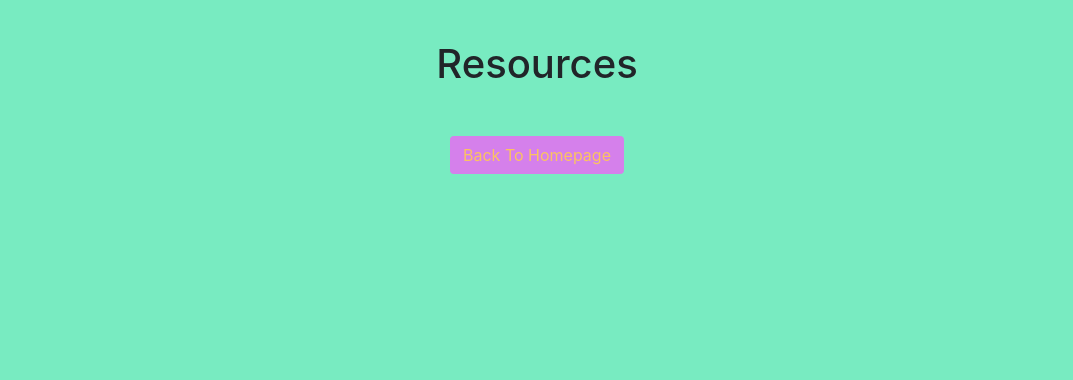
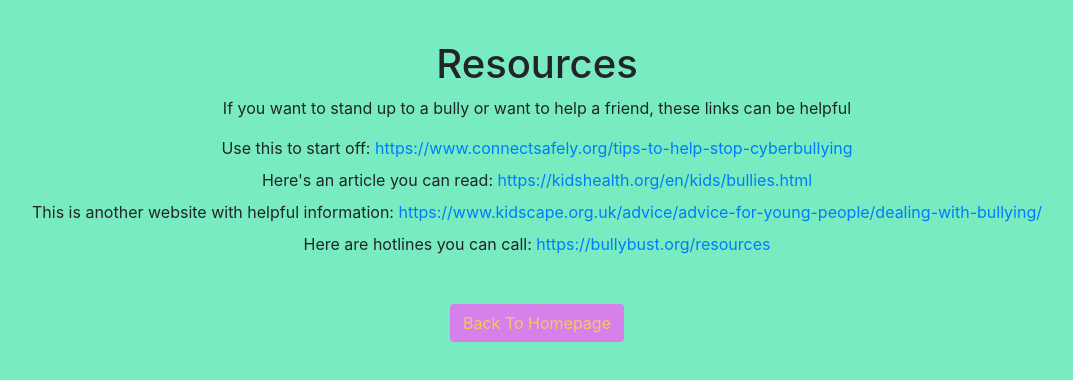
Before and after one commit to ldj20/Bullying-Detector, a React (Create React App) app in the folder frontend/bullying-detector/: page / in a window 1280 px wide. Both pictures are taken after a click on the button "Information". Shown: the top 380 px of the page, without its empty margins (103-1176 px from the left). Built offline with nearby package versions, Linux system fonts and the light colour scheme.

Commit message:
add more to info pages

```diff
--- a/frontend/bullying-detector/public/index.css
+++ b/frontend/bullying-detector/public/index.css
@@ -15,3 +15,7 @@ header {
   background-color: #D580EB;
   color: #FBC360;
 }
+
+.infoDiv {
+  margin-bottom: 0.5rem;
+}
--- a/frontend/bullying-detector/src/App.js
+++ b/frontend/bullying-detector/src/App.js
@@ -26,7 +26,7 @@ function App() {
 
   return (
     (render == "home") ?
-      <div class="wrapper">
+      <div className="wrapper">
         <header>
           <h1>Bullying Detector</h1>
           <p className="message">Welcome! If you ever think that someone may be cyberbullying you, you can
@@ -43,18 +43,33 @@ function App() {
         <br/>
         <button className="btn submit" onClick={predict}>Submit</button>
       </div> : (render == "bullied") ?
-        <div class="wrapper">
+        <div className="wrapper">
           <header>
             <h1>Cyberbullying</h1>
             <p className="message">Based off the message(s) you pasted, you are being bullied.
             Don't panic, there's solutions to this! Here's a list of links you can follow that
             can give you good information about handling bullies. However, the best thing you can
             do is reach out to a trusted adult for help.</p>
-
+            <div className="infoDiv">
+              <span>Use this to start off: </span>
+              <a href="https://www.connectsafely.org/tips-to-help-stop-cyberbullying/">https://www.connectsafely.org/tips-to-help-stop-cyberbullying</a>
+            </div>
+            <div className="infoDiv">
+              <span>Here's an article you can read: </span>
+              <a href="https://kidshealth.org/en/kids/bullies.html">https://kidshealth.org/en/kids/bullies.html</a>
+            </div>
+            <div className="infoDiv">
+              <span>This is another website with helpful information: </span>
+              <a href="https://www.kidscape.org.uk/advice/advice-for-young-people/dealing-with-bullying/">https://www.kidscape.org.uk/advice/advice-for-young-people/dealing-with-bullying/</a>
+            </div>
+            <div className="infoDiv">
+              <span>Here are hotlines you can call: </span>
+              <a href="https://bullybust.org/resources">https://bullybust.org/resources</a>
+            </div>
           </header>
             <button className="btn submit" onClick={() => setRender("home")}>Back To Homepage</button>
         </div> : (render == "not_bullied") ?
-          <div class="wrapper">
+          <div className="wrapper">
             <header>
               <h1>Not Cyberbullying</h1>
               <p className="message">Based off the message(s) you pasted, you are not being bullied.
@@ -64,10 +79,26 @@ function App() {
             </header>
             <button className="btn submit" onClick={() => setRender("home")}>Back To Homepage</button>
           </div> :
-          <div class="wrapper">
+          <div className="wrapper">
             <header>
               <h1>Resources</h1>
-
+              <p>If you want to stand up to a bully or want to help a friend, these links can be helpful</p>
+              <div className="infoDiv">
+                <span>Use this to start off: </span>
+                <a href="https://www.connectsafely.org/tips-to-help-stop-cyberbullying/">https://www.connectsafely.org/tips-to-help-stop-cyberbullying</a>
+              </div>
+              <div className="infoDiv">
+                <span>Here's an article you can read: </span>
+                <a href="https://kidshealth.org/en/kids/bullies.html">https://kidshealth.org/en/kids/bullies.html</a>
+              </div>
+              <div className="infoDiv">
+                <span>This is another website with helpful information: </span>
+                <a href="https://www.kidscape.org.uk/advice/advice-for-young-people/dealing-with-bullying/">https://www.kidscape.org.uk/advice/advice-for-young-people/dealing-with-bullying/</a>
+              </div>
+              <div className="infoDiv">
+                <span>Here are hotlines you can call: </span>
+                <a href="https://bullybust.org/resources">https://bullybust.org/resources</a>
+              </div>
             </header>
             <button className="btn submit" onClick={() => setRender("home")}>Back To Homepage</button>
           </div>
```
